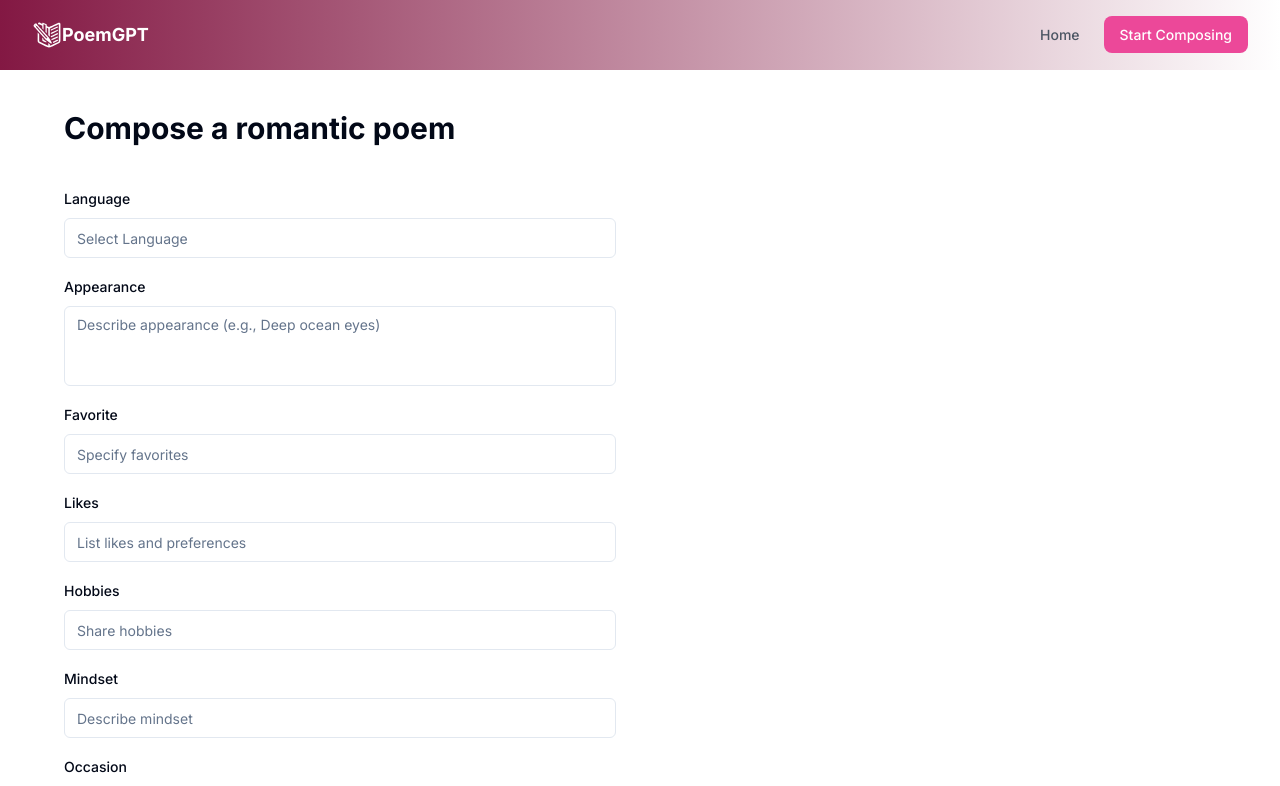
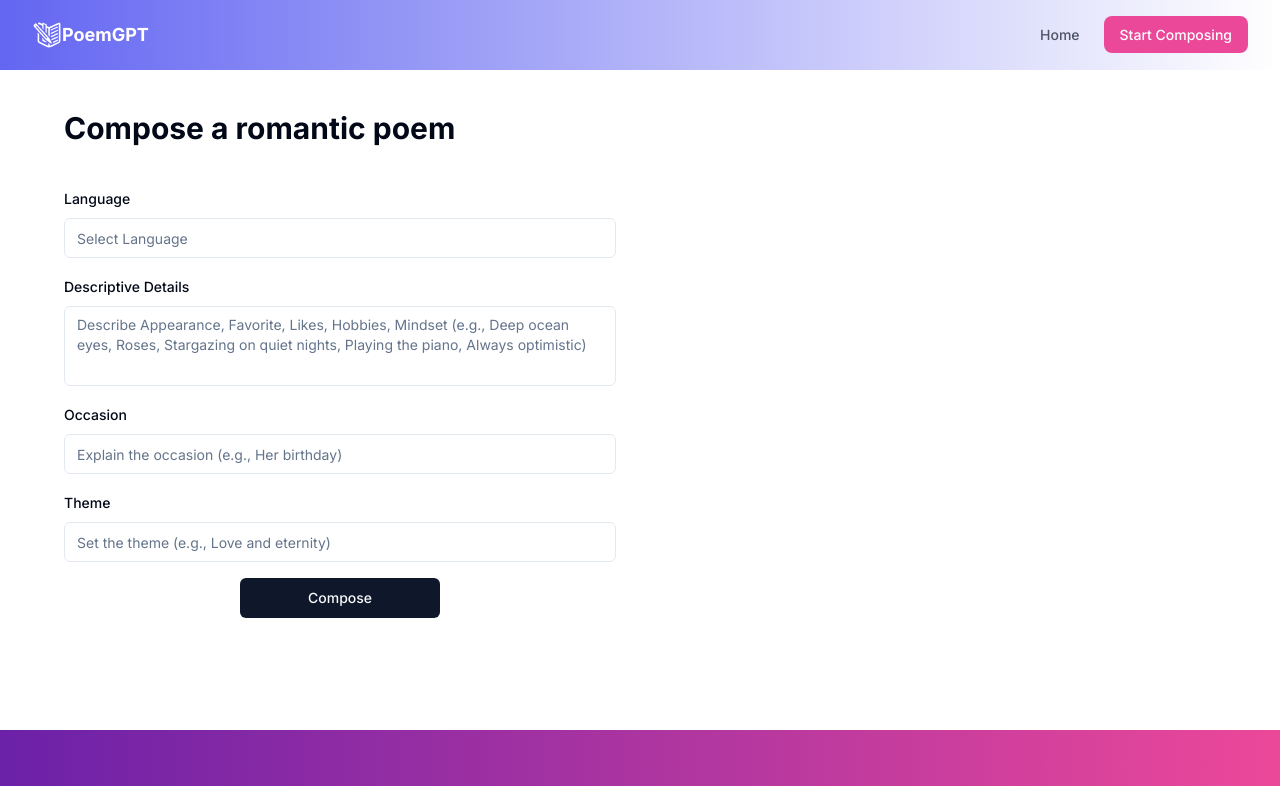
Before and after one commit to basavaraja-v/poemgpt, a Next.js app: page /start in a window 1280 px wide. Shown: the top 786 px of the page. Built offline with nearby package versions, Linux system fonts and the light colour scheme.

Commit message:
removed other inputs

```diff
--- a/components/Body.tsx
+++ b/components/Body.tsx
@@ -26,11 +26,7 @@ import { Alert, AlertTitle, AlertDescription } from '@/components/ui/alert';
 
 const generateFormSchema = z.object({
   Language: z.string().min(1),
-  Appearance: z.string().min(3).max(160),
-  Favorite: z.string().min(1),
-  Likes: z.string().min(1),
-  Hobbies: z.string().min(1),
-  Mindset: z.string().min(1),
+  DescriptiveDetails: z.string().min(3).max(160),
   Occasion: z.string().min(1),
   Theme: z.string().min(1),
 });
@@ -52,11 +48,7 @@ const Body = () => {
     // Set default values so that the form inputs are controlled components.
     defaultValues: {
       Language: '',
-      Appearance: '',
-      Favorite: '',
-      Likes: '',
-      Hobbies: '',
-      Mindset: '',
+      DescriptiveDetails: '',
       Occasion: '',
       Theme: '',
     },
@@ -74,11 +66,7 @@ const Body = () => {
 
         va.track('Form Submitted', {
           Language: values.Language,
-          Appearance: values.Appearance,
-          Favorite: values.Favorite,
-          Likes: values.Likes,
-          Hobbies: values.Hobbies,
-          Mindset: values.Mindset,
+          DescriptiveDetails: values.DescriptiveDetails,
           Occasion: values.Occasion,
           Theme: values.Theme,
         });
@@ -121,68 +109,16 @@ const Body = () => {
                 />
                 <FormField
                   control={form.control}
-                  name="Appearance"
+                  name="DescriptiveDetails"
                   render={({ field }) => (
                     <FormItem>
-                      <FormLabel>Appearance</FormLabel>
+                      <FormLabel>Descriptive Details</FormLabel>
                       <FormControl>
                         <Textarea
-                          placeholder="Describe appearance (e.g., Deep ocean eyes)"
+                          placeholder="Describe Appearance, Favorite, Likes, Hobbies, Mindset (e.g., Deep ocean eyes, Roses, Stargazing on quiet nights, Playing the piano, Always optimistic)"
                           className="resize-none"
                           {...field}
                         />
-                      </FormControl>
-                      <FormMessage />
-                    </FormItem>
-                  )}
-                />
-                <FormField
-                  control={form.control}
-                  name="Favorite"
-                  render={({ field }) => (
-                    <FormItem>
-                      <FormLabel>Favorite</FormLabel>
-                      <FormControl>
-                        <Input placeholder="Specify favorites" {...field} />
-                      </FormControl>
-                      <FormMessage />
-                    </FormItem>
-                  )}
-                />
-                <FormField
-                  control={form.control}
-                  name="Likes"
-                  render={({ field }) => (
-                    <FormItem>
-                      <FormLabel>Likes</FormLabel>
-                      <FormControl>
-                        <Input placeholder="List likes and preferences" {...field} />
-                      </FormControl>
-                      <FormMessage />
-                    </FormItem>
-                  )}
-                />
-                <FormField
-                  control={form.control}
-                  name="Hobbies"
-                  render={({ field }) => (
-                    <FormItem>
-                      <FormLabel>Hobbies</FormLabel>
-                      <FormControl>
-                        <Input placeholder="Share hobbies" {...field} />
-                      </FormControl>
-                      <FormMessage />
-                    </FormItem>
-                  )}
-                />
-                <FormField
-                  control={form.control}
-                  name="Mindset"
-                  render={({ field }) => (
-                    <FormItem>
-                      <FormLabel>Mindset</FormLabel>
-                      <FormControl>
-                        <Input placeholder="Describe mindset" {...field} />
                       </FormControl>
                       <FormMessage />
                     </FormItem>
@@ -195,7 +131,7 @@ const Body = () => {
                     <FormItem>
                       <FormLabel>Occasion</FormLabel>
                       <FormControl>
-                        <Input placeholder="Explain the occasion" {...field} />
+                        <Input placeholder="Explain the occasion (e.g., Her birthday)" {...field} />
                       </FormControl>
                       <FormMessage />
                     </FormItem>
@@ -208,7 +144,7 @@ const Body = () => {
                     <FormItem>
                       <FormLabel>Theme</FormLabel>
                       <FormControl>
-                        <Input placeholder="Set the theme" {...field} />
+                        <Input placeholder="Set the theme (e.g., Love and eternity)" {...field} />
                       </FormControl>
                       <FormMessage />
                     </FormItem>
--- a/components/Navbar.tsx
+++ b/components/Navbar.tsx
@@ -35,7 +35,7 @@ const Navbar = () => {
   return (
     <header>
       <nav
-        className={`bg-gradient-to-r from-pink-900 to-white w-full md:static md:text-sm fixed top-0 left-0 z-10`}
+        className={`bg-gradient-to-r from-indigo-500 to-white w-full md:static md:text-sm fixed top-0 left-0 z-10`}
       >
         <div className="custom-screen items-center mx-auto md:flex">
           <div className="flex items-center justify-between py-3 md:py-5 md:block">
```
